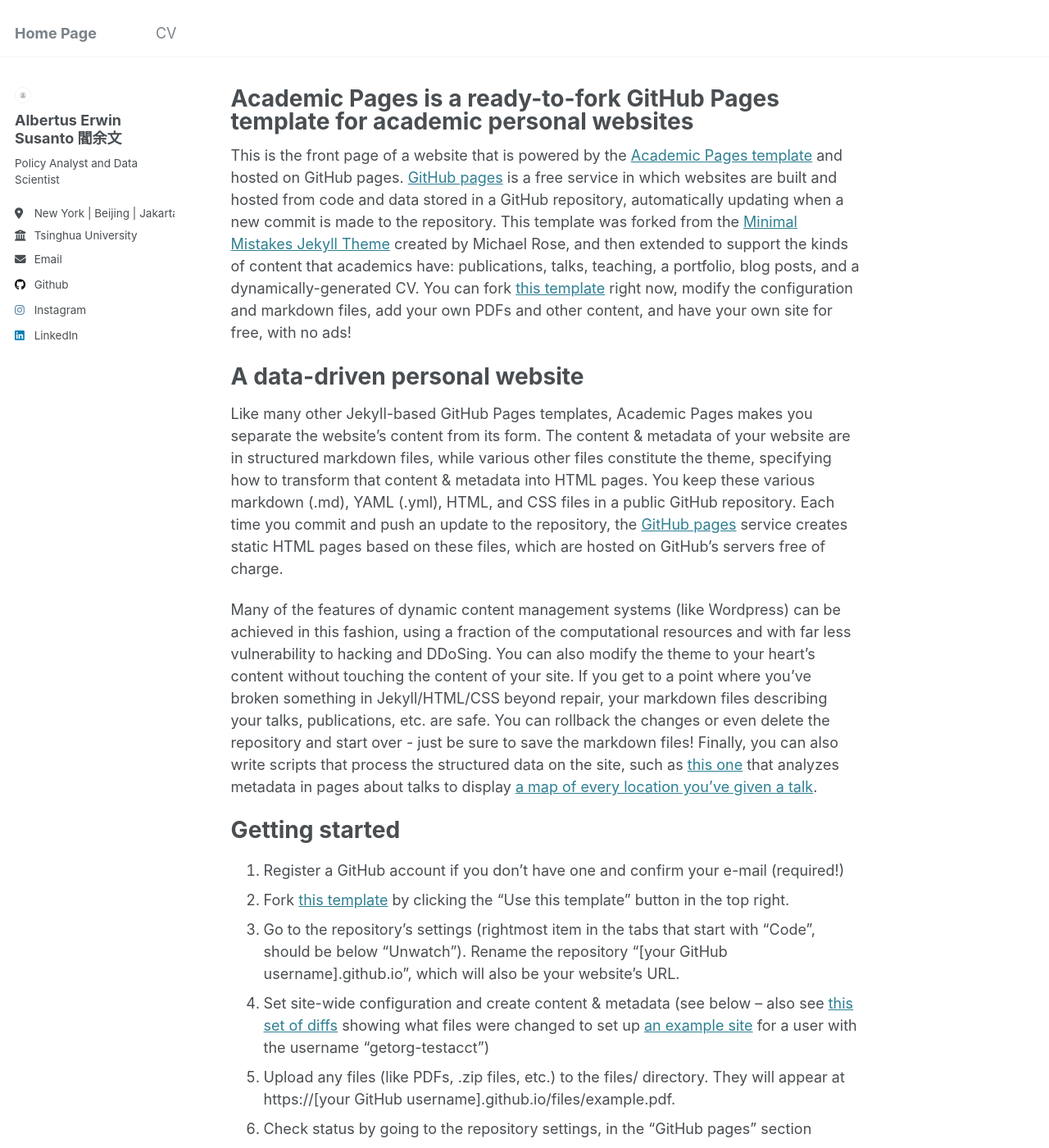
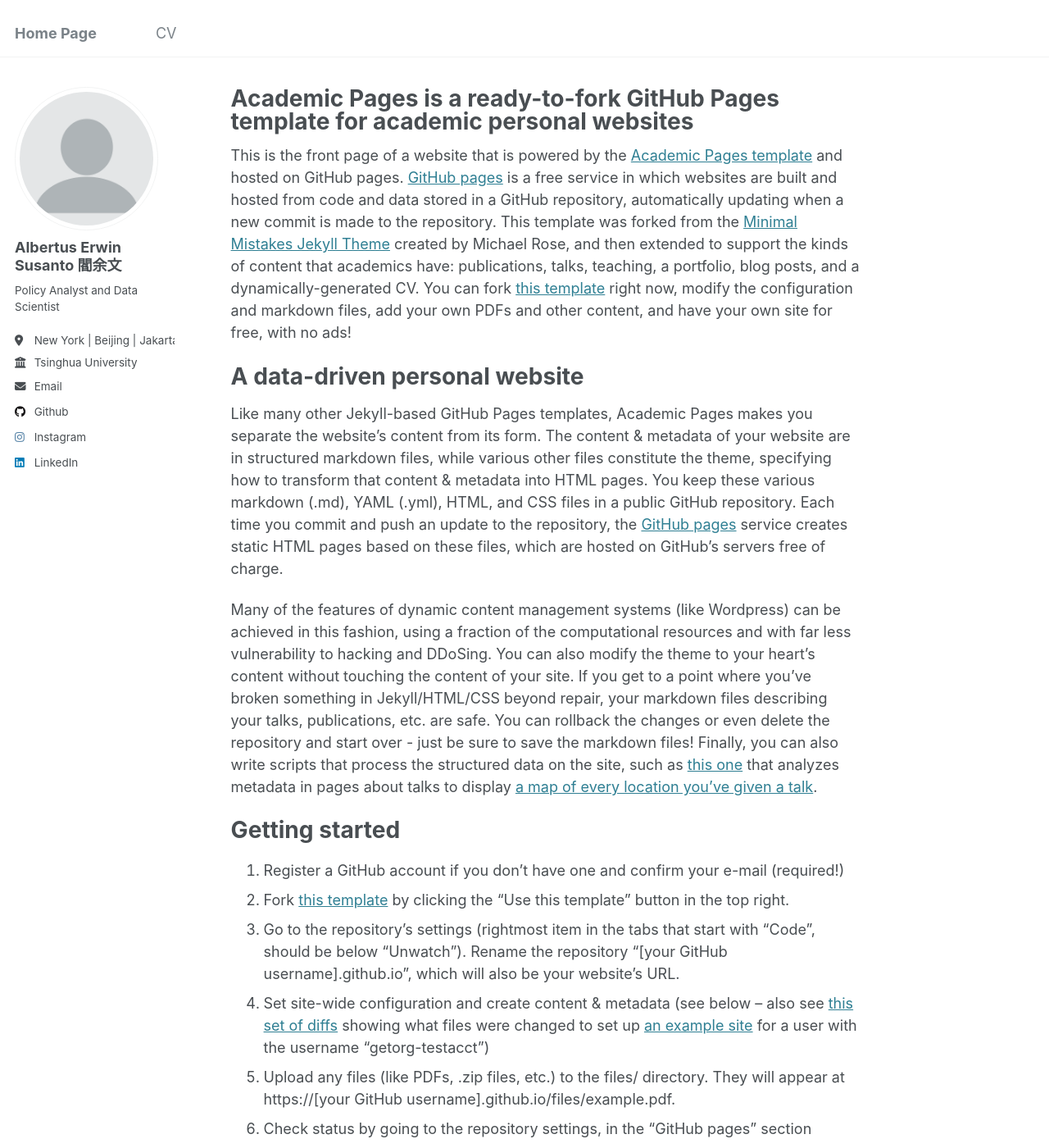
Before and after one commit to aerwins-yyw/aerwins-yyw.github.io, a Jekyll site: the page built from _pages/about.md, in a window 1280 px wide and 1400 px high. Shown: the whole window at 82% size. Built offline with Jekyll 4.4.1, drawn with Linux system fonts in a browser that asks for light colours.

Commit message:
Update _sidebar.scss

```diff
--- a/_sass/_sidebar.scss
+++ b/_sass/_sidebar.scss
@@ -90,7 +90,7 @@
   }
 
   img {
-    max-width: 20px;
+    max-width: 175px;
     border-radius: 50%;
 
     @include breakpoint($large) {
```
